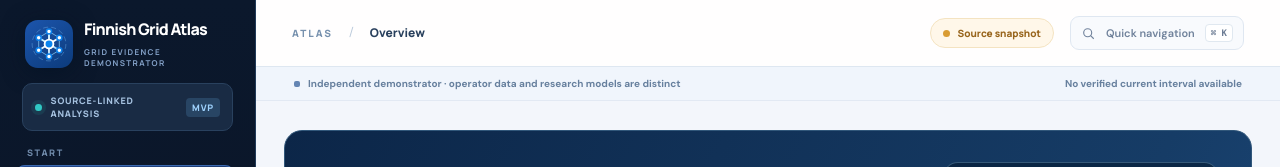
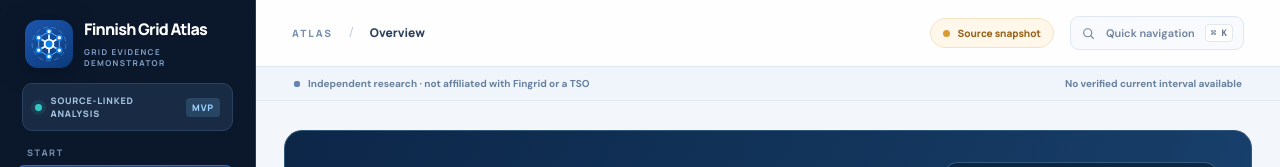
Before and after one commit to abhijith-sivaprasadan/finnish-grid-connection-evidence, a Next.js app in the folder website/: page / in a window 1280 px wide. Shown: the top 167 px of the page. Built offline with nearby package versions, Linux system fonts and the light colour scheme.

Commit message:
Audience-facing clear page framing without changing model results: website/src/components/dashboard-shell.tsx

```diff
--- a/website/src/components/dashboard-shell.tsx
+++ b/website/src/components/dashboard-shell.tsx
@@ -106,7 +106,7 @@ export function DashboardShell({children,status}:{children:React.ReactNode;statu
         </button>
       </div>
     </header>
-    <div className="shell-ribbon"><span><span className="ribbon-square"/> Independent demonstrator · operator data and research models are distinct</span>
+    <div className="shell-ribbon"><span><span className="ribbon-square"/> Independent research · not affiliated with Fingrid or a TSO</span>
       <span>{status.latest ? "Latest historical interval · "+status.latest.slice(0,10)+" UTC"+(ageLabel?" · "+ageLabel:"") : "No verified current interval available"}</span>
     </div>
     <main id="main" className="shell-page">{children}</main>
```
